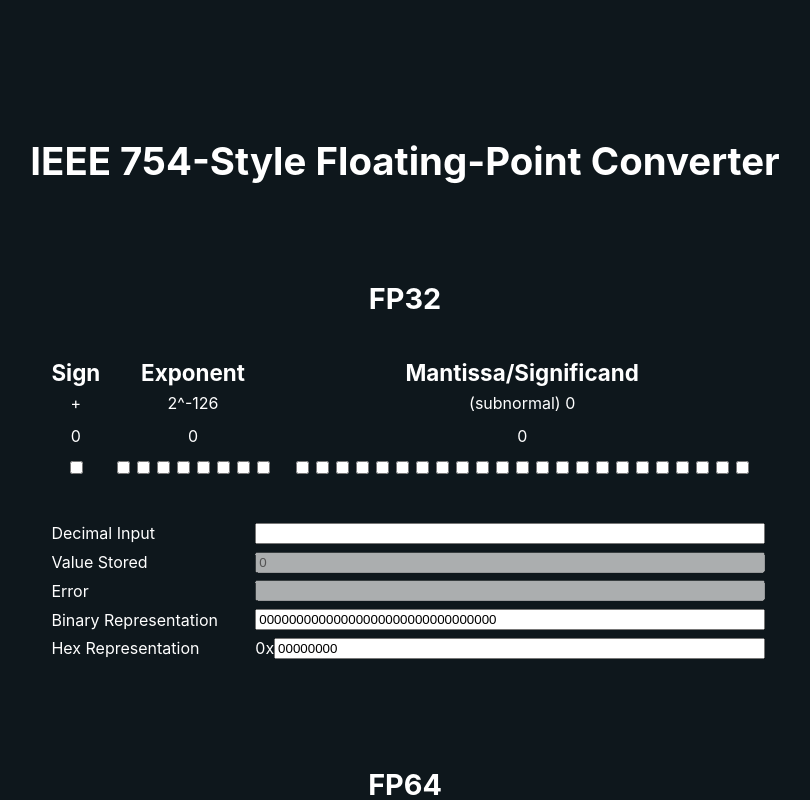
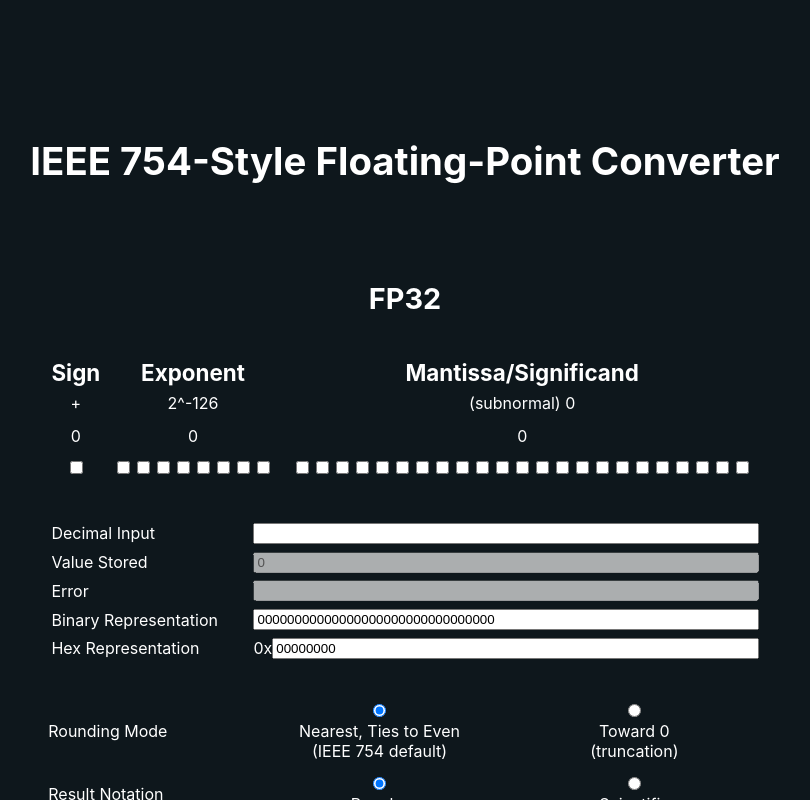
Before and after one commit to afterdusk/flop, a React (Create React App) app: page / in a window 1280 px wide. Shown: the whole page, without its empty margins (235-1045 px from the left). Built offline with nearby package versions, Linux system fonts and the light colour scheme.

Commit message:
Add rounding mode and scientific notation toggles

```diff
--- a/src/constants.ts
+++ b/src/constants.ts
@@ -20,7 +20,7 @@ export const BIGNUM_ACKNOWLEDGEMENT_TEXT = {
 };
 export const ISSUES_CONTRIBUTION_URL = "https://github.com/afterdusk/flop";
 export const ISSUES_CONTRIBUTION_TEXT = {
-  pre: "If you find any issues, please report them on the ",
+  pre: "Please report any issues on the ",
   link: "GitHub repo",
   post: ". Contributions are also welcome 😊",
 };
@@ -37,6 +37,12 @@ export const ACCENT_COLOR = "#039cfd";
 
 // bignumber.js
 export const BIGNUMBER_DECIMAL_PLACES = 3000;
+
+// rounding
+export enum ROUNDING_MODE {
+  halfToEven,
+  towardZero,
+}
 
 // formats
 export const FP64 = {
--- /dev/null
+++ b/src/converter/ConfigPanel.tsx
@@ -0,0 +1,106 @@
+import React, { FC, ReactElement } from "react";
+import styled from "styled-components";
+
+import { ROUNDING_MODE } from "../constants";
+
+const Wrapper = styled.div`
+  box-sizing: border-box;
+  padding: 1rem 0;
+`;
+
+const Row = styled.div`
+  padding: 0.4rem 0;
+
+  display: flex;
+`;
+
+const Col = styled.div`
+  flex: ${(props: { size: number }) => props.size};
+  display: flex;
+  align-items: center;
+`;
+
+const FieldName = styled.div`
+  white-space: nowrap;
+`;
+
+const RadioLabel = styled.label`
+  width: 100%;
+`;
+
+const RadioButton = styled.input.attrs({ type: "radio" })`
+  width: 100%;
+  margin: 0;
+`;
+
+const LineBreak = styled.br``;
+
+interface ConfigPanelProps {
+  roundingMode: ROUNDING_MODE;
+  scientificNotation: boolean;
+  updateRoundingMode: (mode: ROUNDING_MODE) => void;
+  updateNotation: (isScientific: boolean) => void;
+}
+
+const ConfigPanel: FC<ConfigPanelProps> = (
+  props: ConfigPanelProps
+): ReactElement => {
+  return (
+    <Wrapper>
+      {/* Rounding Mode */}
+      <Row>
+        <Col size={2}>
+          <FieldName>Rounding Mode</FieldName>
+        </Col>
+        <Col size={5}>
+          <RadioLabel>
+            <RadioButton
+              checked={props.roundingMode === ROUNDING_MODE.halfToEven}
+              onChange={() =>
+                props.updateRoundingMode(ROUNDING_MODE.halfToEven)
+              }
+            />
+            Nearest, Ties to Even
+            <LineBreak />
+            (IEEE 754 default)
+          </RadioLabel>
+          <RadioLabel>
+            <RadioButton
+              checked={props.roundingMode === ROUNDING_MODE.towardZero}
+              onChange={() =>
+                props.updateRoundingMode(ROUNDING_MODE.towardZero)
+              }
+            />
+            Toward 0
+            <LineBreak />
+            (truncation)
+          </RadioLabel>
+        </Col>
+      </Row>
+      {/* Result Notation */}
+      <Row>
+        <Col size={2}>
+          <FieldName>Result Notation</FieldName>
+        </Col>
+        <Col size={5}>
+          <RadioLabel>
+            <RadioButton
+              checked={!props.scientificNotation}
+              onChange={() => props.updateNotation(false)}
+            />
+            Regular
+          </RadioLabel>
+          <RadioLabel>
+            <RadioButton
+              checked={props.scientificNotation}
+              onChange={() => props.updateNotation(true)}
+            />
+            Scientific
+          </RadioLabel>
+        </Col>
+      </Row>
+    </Wrapper>
+  );
+};
+
+export default ConfigPanel;
--- a/src/converter/FormatConverter.tsx
+++ b/src/converter/FormatConverter.tsx
@@ -1,7 +1,9 @@
 import React, { FC, ReactElement, useEffect, useState } from "react";
 import styled from "styled-components";
 
+import { ROUNDING_MODE } from "../constants";
 import BitPanel from "./BitPanel";
+import ConfigPanel from "./ConfigPanel";
 import {
   calculateError,
   convertFlop754ToFlop,
@@ -45,6 +47,8 @@ const FormatConverter: FC<FormatConverterProps> = (
   const [flop754, setFlop754] = useState(defaultFlop754(props.exponentWidth));
   const [storedFlop, setStoredFlop] = useState(defaultFlop());
   const [error, setError] = useState<null | Flop>(null);
+  const [roundingMode, setRoundingMode] = useState(ROUNDING_MODE.halfToEven);
+  const [scientificNotation, setScientificNotation] = useState(false);
 
   const onFlop754Update = (value: Flop754) => {
     setFlop(null);
@@ -54,14 +58,28 @@ const FormatConverter: FC<FormatConverterProps> = (
 
   const onFlopUpdate = (value: Flop) => {
     setFlop(value);
-    const updated754Value = convertFlopToFlop754(
-      value,
-      props.exponentWidth,
-      props.significandWidth
-    );
-    setFlop754(updated754Value);
-    setStoredFlop(convertFlop754ToFlop(updated754Value));
   };
+
+  const onRoundingModeUpdate = (roundingMode: ROUNDING_MODE) => {
+    setRoundingMode(roundingMode);
+  };
+
+  const onNotationUpdate = (isScientific: boolean) => {
+    setScientificNotation(isScientific);
+  };
+
+  useEffect(() => {
+    if (flop !== null) {
+      const updated754Value = convertFlopToFlop754(
+        flop,
+        props.exponentWidth,
+        props.significandWidth,
+        roundingMode
+      );
+      setFlop754(updated754Value);
+      setStoredFlop(convertFlop754ToFlop(updated754Value));
+    }
+  }, [flop, roundingMode, props.exponentWidth, props.significandWidth]);
 
   useEffect(() => {
     setError(flop ? calculateError(flop, storedFlop) : null);
@@ -93,8 +111,8 @@ const FormatConverter: FC<FormatConverterProps> = (
       />
       <Panel
         clearInput={flop === null}
-        stored={stringifyFlop(storedFlop)}
-        error={error ? stringifyFlop(error) : ""}
+        stored={stringifyFlop(storedFlop, scientificNotation)}
+        error={error ? stringifyFlop(error, scientificNotation) : ""}
         bits={[sign, exponent, significand].flat(1)}
         updateInputValue={(inputValue: string) =>
           onFlopUpdate(generateFlop(inputValue))
@@ -112,6 +130,12 @@ const FormatConverter: FC<FormatConverterProps> = (
           )
         }
       />
+      <ConfigPanel
+        roundingMode={roundingMode}
+        scientificNotation={scientificNotation}
+        updateRoundingMode={onRoundingModeUpdate}
+        updateNotation={onNotationUpdate}
+      />
     </Wrapper>
   );
 };
--- a/src/converter/Panel.tsx
+++ b/src/converter/Panel.tsx
@@ -15,7 +15,6 @@ const Wrapper = styled.div`
 `;
 
 const Row = styled.div`
-  min-width: 100%;
   min-height: 1.4rem;
   padding: 0.2rem;
 
@@ -34,6 +33,7 @@ const FieldName = styled.div`
 
 const InputField = styled.input`
   width: 100%;
+
   &:invalid {
     background-color: pink;
   }
--- a/src/converter/flop.ts
+++ b/src/converter/flop.ts
@@ -4,6 +4,7 @@ import {
   NAN_STRING,
   NEGATIVE_INFINITY_STRING,
   POSITIVE_INFINITY_STRING,
+  ROUNDING_MODE,
 } from "../constants";
 
 /**
@@ -229,13 +230,15 @@ export const convertFlop754ToFlop = (flop754: Flop754): Flop => {
  * @param flop object to be converted
  * @param exponentWidth exponent bit size of target IEEE 754 type
  * @param significandWidth significand bit size of target IEEE 754 type
+ * @param roundingMode rounding mode to use (default halfToEven)
  * @returns resulting Flop754 object
  */
 // TODO: Cleanup and optimize
 export const convertFlopToFlop754 = (
   flop: Flop,
   exponentWidth: number,
-  significandWidth: number
+  significandWidth: number,
+  roundingMode = ROUNDING_MODE.halfToEven
 ): Flop754 => {
   // extract sign
   const sign = flop.value.isNegative();
@@ -274,12 +277,25 @@ export const convertFlopToFlop754 = (
   }
 
   // TODO: Fix this abomination
+  switch (roundingMode) {
+    case ROUNDING_MODE.halfToEven:
       ({ exponent, integer, fractional } = roundHalfToEven(
         exponent,
         integer,
         fractional,
         significandWidth
       ));
+      break;
+    case ROUNDING_MODE.towardZero:
+      ({ exponent, integer, fractional } = roundTowardZero(
+        exponent,
+        integer,
+        fractional,
+        significandWidth
+      ));
+      break;
+  }
+
   let significand = integer.plus(fractional);
 
   // set type
@@ -330,9 +346,10 @@ export const calculateError = (accurate: Flop, stored: Flop): Flop => {
 /**
  * Converts Flop object to decimal string.
  * @param flop object to convert
+ * @param scientific use scientific notation (default false)
  * @returns decimal string
  */
-export const stringifyFlop = (flop: Flop): string => {
+export const stringifyFlop = (flop: Flop, scientific = false): string => {
   switch (flop.type) {
     case FlopType.POSITIVE_INFINITY:
       return POSITIVE_INFINITY_STRING;
@@ -341,7 +358,7 @@ export const stringifyFlop = (flop: Flop): string => {
     case FlopType.NAN:
       return NAN_STRING;
     case FlopType.NORMAL:
-      return flop.value.toFixed();
+      return scientific ? flop.value.toExponential() : flop.value.toFixed();
   }
 };
 
@@ -439,7 +456,12 @@ export const roundHalfToEven = (
   if (G === "1") {
     // 111, 101, 110
     if (R === "1" || S === "1") {
-      return roundHalfUp(exponent, integer, fractional, significandWidth);
+      return roundTowardInfinity(
+        exponent,
+        integer,
+        fractional,
+        significandWidth
+      );
     }
 
     const LSB = fractionalBits.substring(
@@ -449,23 +471,21 @@ export const roundHalfToEven = (
 
     // (1)100
     if (LSB === "1") {
-      return roundHalfUp(exponent, integer, fractional, significandWidth);
+      return roundTowardInfinity(
+        exponent,
+        integer,
+        fractional,
+        significandWidth
+      );
     }
   }
 
   // 0XX, (0)100
-  return {
-    exponent,
-    integer,
-    fractional: new BigNumber(
-      "." + fractionalBits.substring(0, significandWidth),
-      2
-    ),
-  };
+  return roundTowardZero(exponent, integer, fractional, significandWidth);
 };
 
 // TODO: Cleanup and add docs
-export const roundHalfUp = (
+export const roundTowardInfinity = (
   exponent: number,
   integer: BigNumber,
   fractional: BigNumber,
@@ -504,3 +524,26 @@ export const roundHalfUp = (
     fractional: newFractional,
   };
 };
+
+// TODO: Cleanup and add docs
+export const roundTowardZero = (
+  exponent: number,
+  integer: BigNumber,
+  fractional: BigNumber,
+  significandWidth: number
+): { exponent: number; integer: BigNumber; fractional: BigNumber } => {
+  const fractionalBits = fractional.toString(2).split(".")[1] ?? "";
+  // TODO: Is there a better way to handle this?
+  if (fractionalBits.length <= significandWidth) {
+    return { exponent, integer, fractional };
+  }
+
+  return {
+    exponent,
+    integer,
+    fractional: new BigNumber(
+      "." + fractionalBits.substring(0, significandWidth),
+      2
+    ),
+  };
+};
```
Lines whose indentation alone changed are shown as unchanged.
